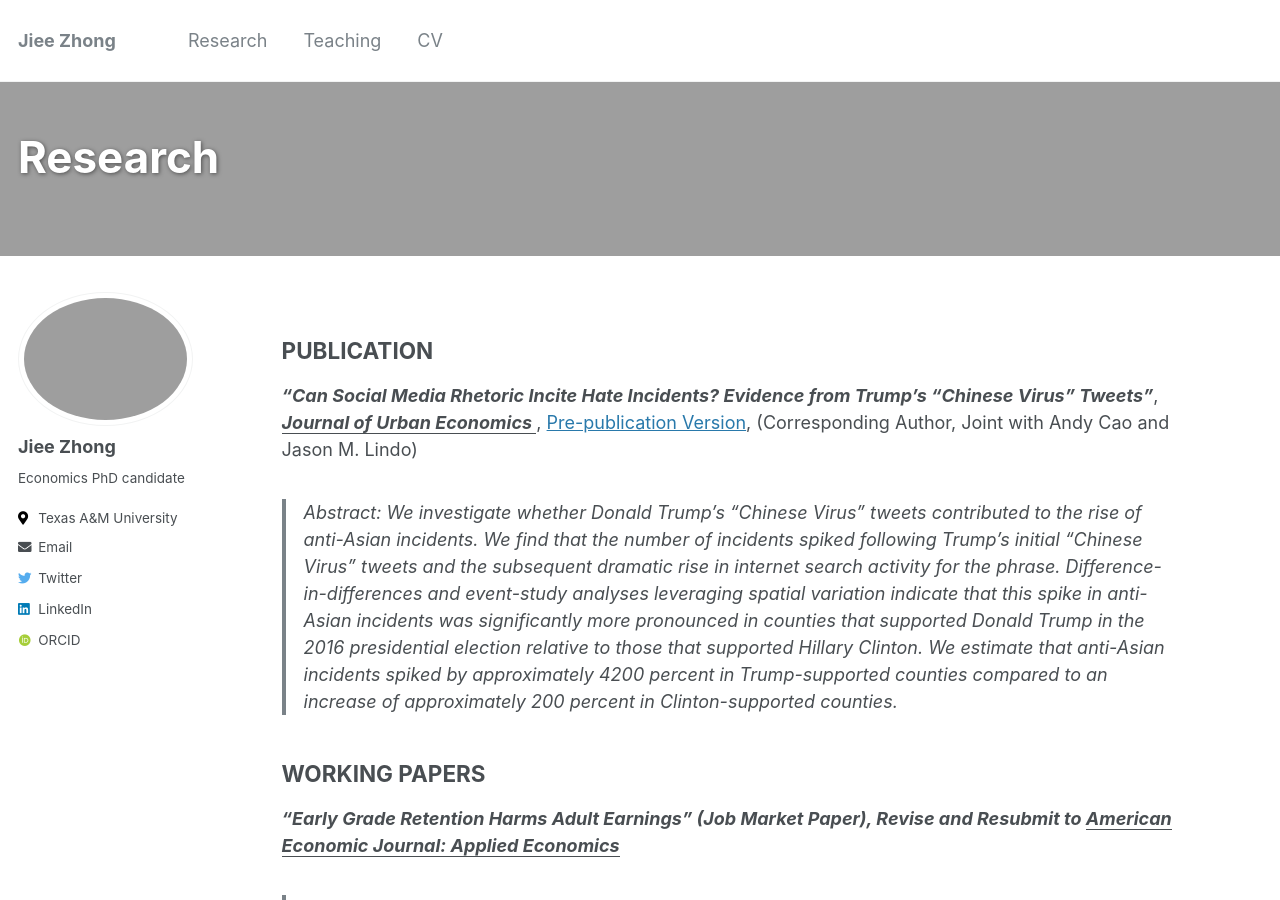
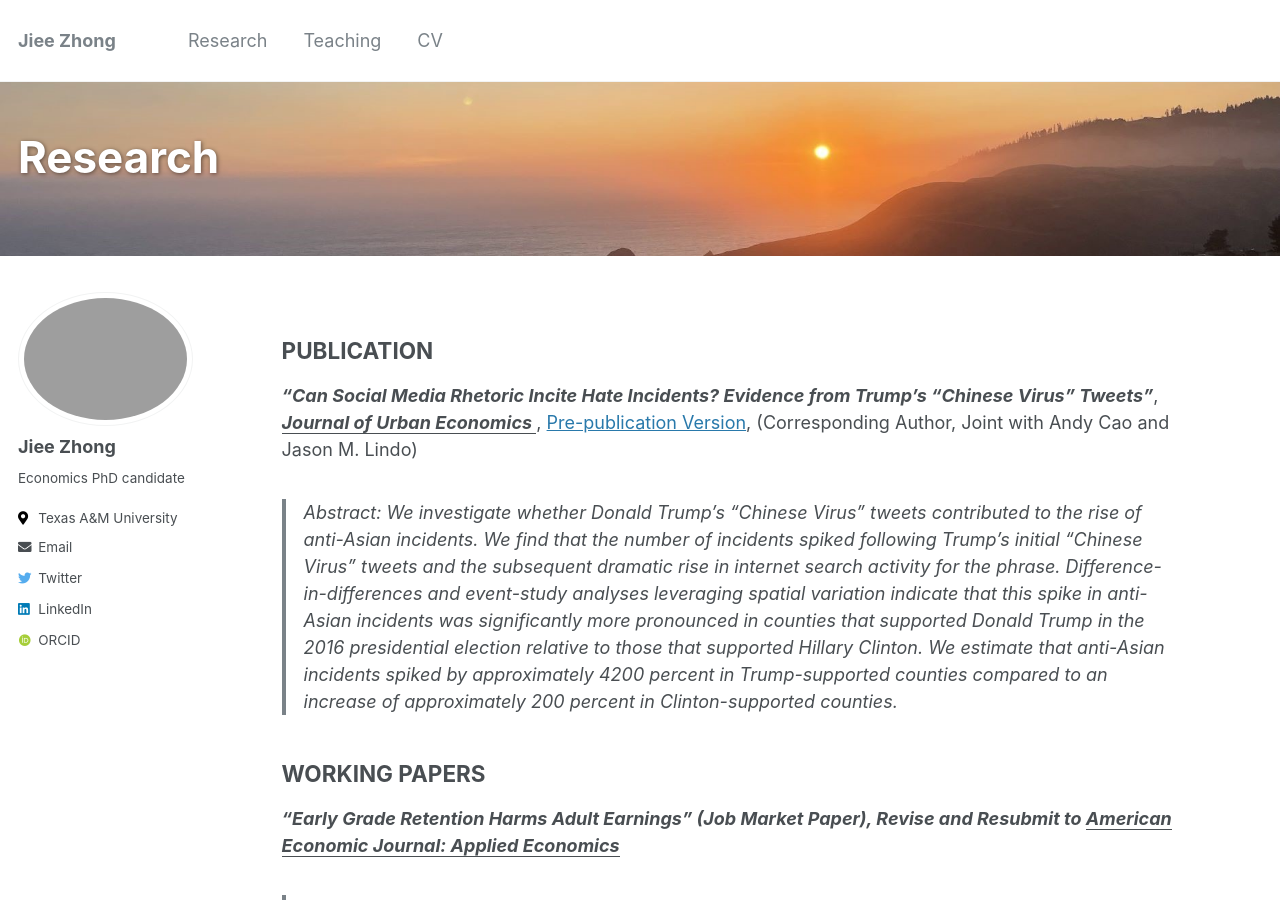
Before and after one commit to jieezhong/jieezhong.github.io, a Jekyll site: the page built from _pages/research.md, in a window 1280 px wide and 900 px high. Built offline with Jekyll 4.4.1, drawn with Linux system fonts in a browser that asks for light colours; some web fonts are replaced.

Commit message:
Update research.md

```diff
--- a/_pages/research.md
+++ b/_pages/research.md
@@ -4,7 +4,7 @@ title: "Research"
 permalink: /research/
 author_profile: true
 header:
-  overlay_image: mountain6.jpg
+  overlay_image: jenner_beach5.jpg
 
 ---
 ## PUBLICATION
```
